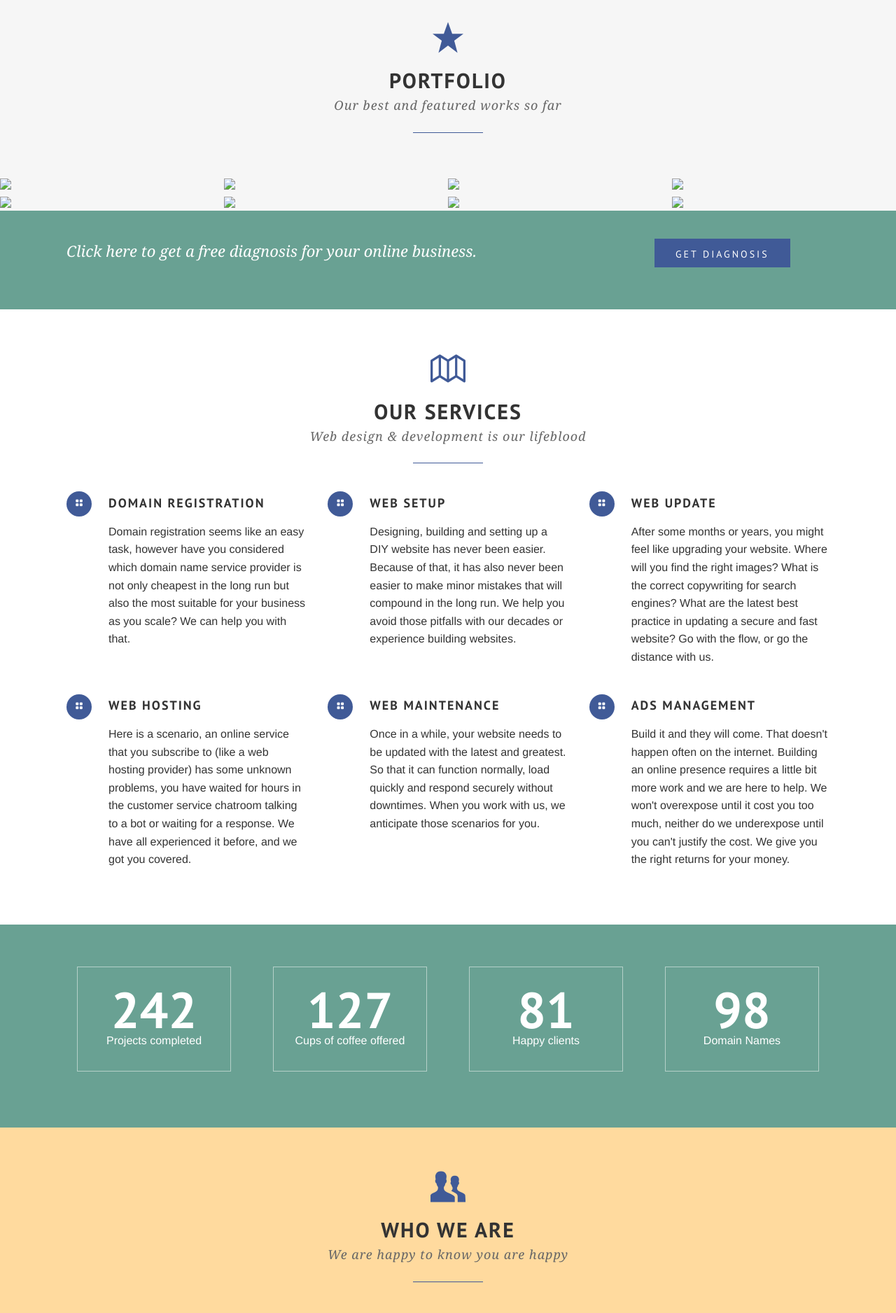
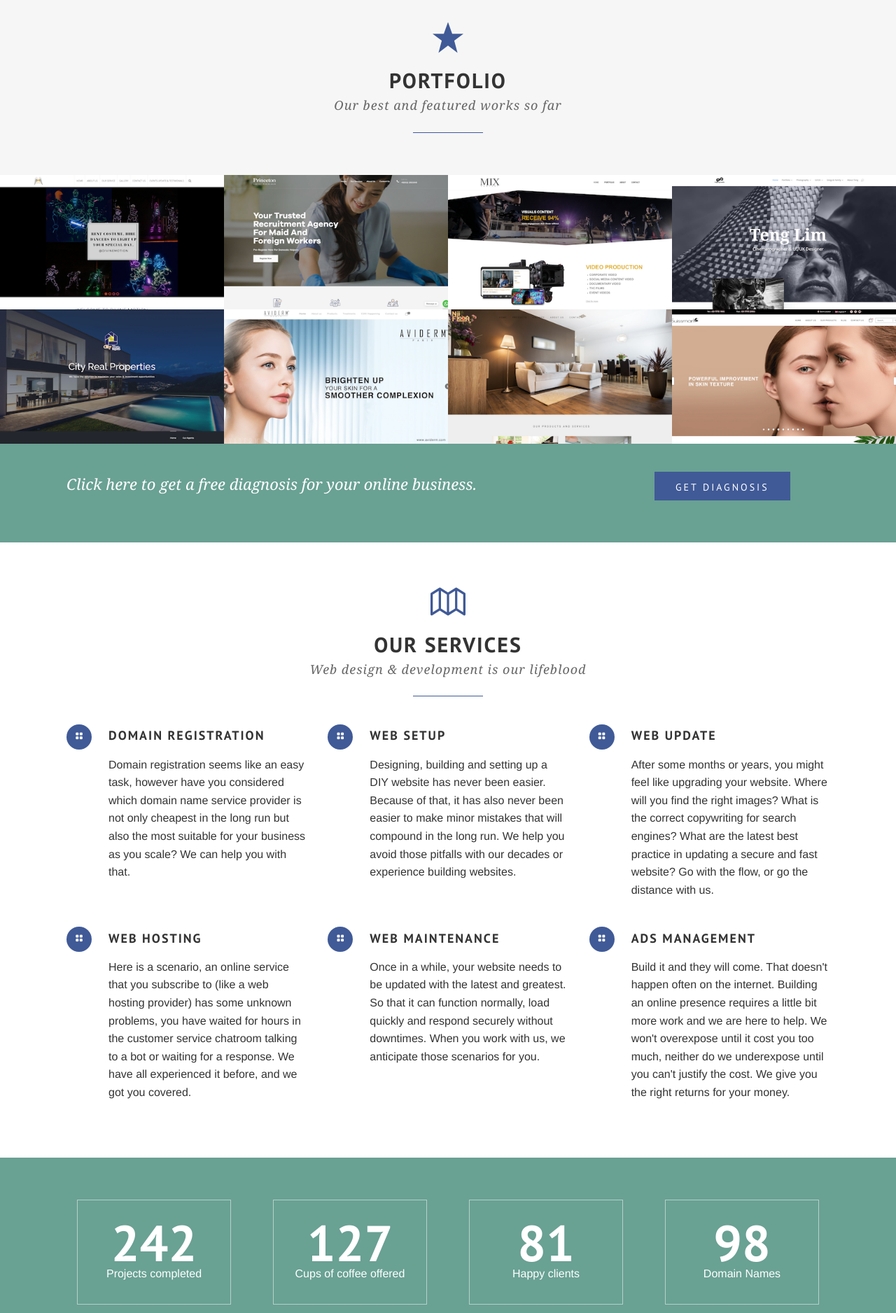
Before and after one commit to chickensmitten/longlever-corporate, a Jekyll site: the page built from index.html, in a window 1280 px wide. Shown: the part 1252-3128 px from the top of the page at 70% size. Built offline with Jekyll 4.4.1, drawn with Linux system fonts in a browser that asks for light colours; some web fonts are replaced.

Commit message:
corrected url error

```diff
--- a/index.html
+++ b/index.html
@@ -97,7 +97,7 @@ milestones:
   {% for work in page.works %}
     <li>
       <a>
-        <img src='{{site.url}}{{ site.baseurl }}{{ site.baseurl }}/images/{{ work.image }}'>
+        <img src='{{site.url}}{{ site.baseurl }}/images/{{ work.image }}'>
         <div class='overlay'>
           <div class='thumb-info'>
             <h3>{{ work.title }}</h3>
```
